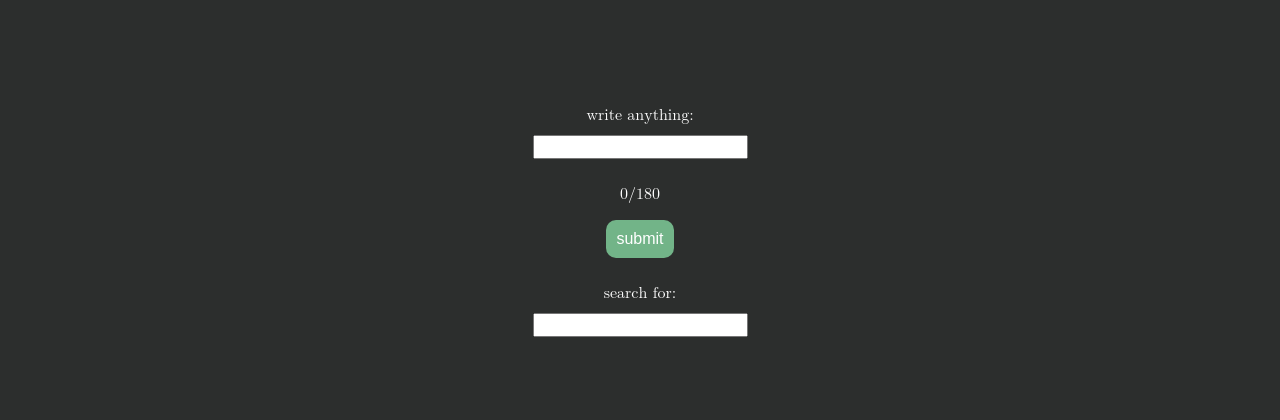
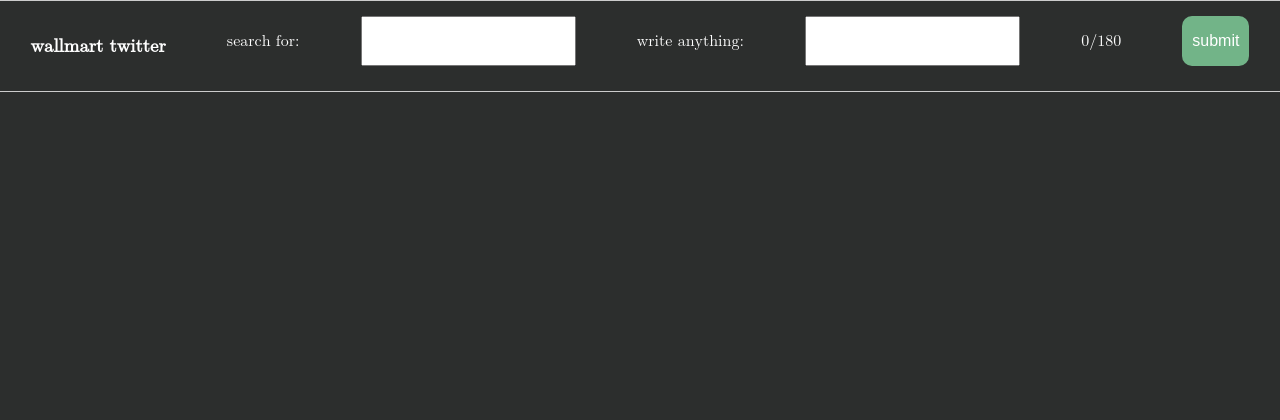
Before and after one commit to jjkkyydijifh/WalmartTwitter, a Flask app: page / in a window 1280 px wide. Shown: the top 420 px of the page. Run offline with Flask 3, Linux system fonts and the light colour scheme; data that the repository does not hold is empty; some libraries are stand-ins or nearby versions.

Commit message:
Update index.html

```diff
--- a/templates/index.html
+++ b/templates/index.html
@@ -12,14 +12,30 @@
   <script src="/static/script.js"></script>
 </head>
 
+<header class="HEASSS">
+
+    <h3>wallmart twitter</h3>
+
+    <p class="poser">search for:</p>
+
+    <input class="poser" id="searchbar" type="text">
+
+    <p class="poser">write anything:</p>
+
+
+    <input class="poser" id="post-text" type="text" maxlength="180">
+
+    <p class = "char_count">0/180</p>
+
+    <button class="poser" id="post-submit">submit</button>
+
+
+
+</header>
+
+
 <body>
 
-  <p class="poser">write anything: </p>
-<input class="poser" id="post-text" type="text" maxlength="180">
-<p class = "char_count">0/180</p>
-<button class="poser" id="post-submit">submit</button>
-  <p class="poser">search for:</p>
-<input class="poser" id="searchbar" type="text">
 
 </body>
 </html>
```
